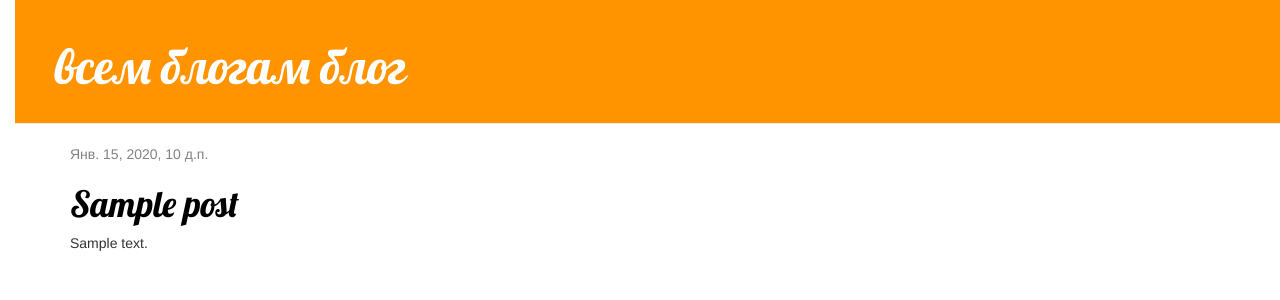
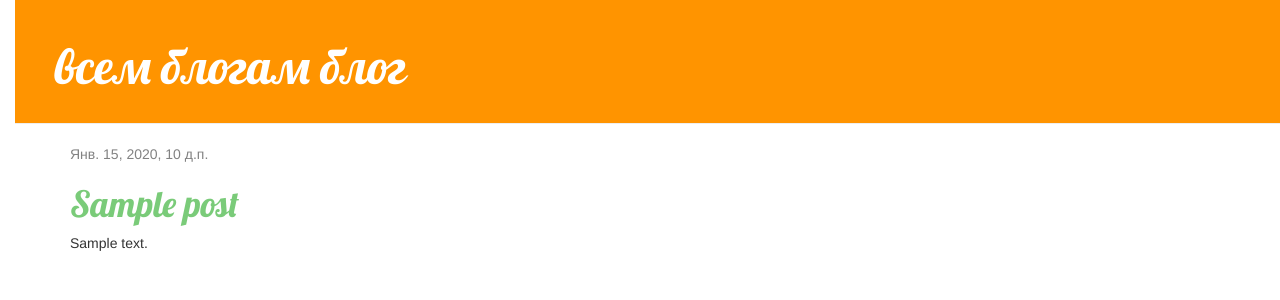
Before and after one commit to Gektar888/my-first-blog, a Django app: template blog/templates/blog/post_list.html in a window 1280 px wide. Shown: the top 300 px of the page. Run offline with Django 3.2, Linux system fonts and the light colour scheme; the template is opened without the code that fills it: most values are stand-ins (such as "Sample title", 1, 10 or a date in 2020); some libraries are stand-ins or nearby versions.

```diff
--- a/blog/static/css/blog.css
+++ b/blog/static/css/blog.css
@@ -44,11 +44,3 @@ h1, h2, h3, h4 {
     font-size: 26pt;
     margin-right: 20px;
 }
-
-.post {
-    margin-bottom: 70px;
-}
-
-.post h1 a, .post h1 a:visited {
-    color: #000000;
-}
```
